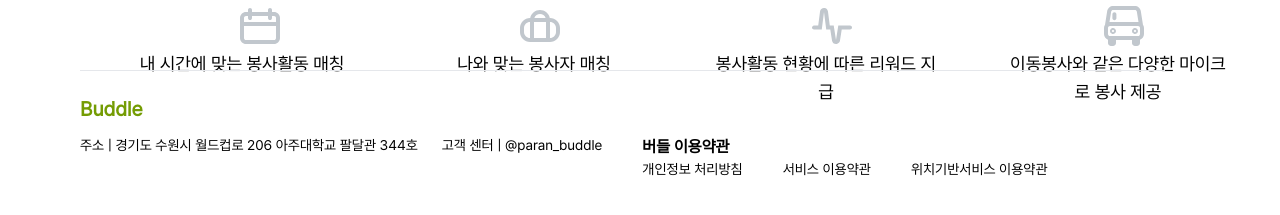
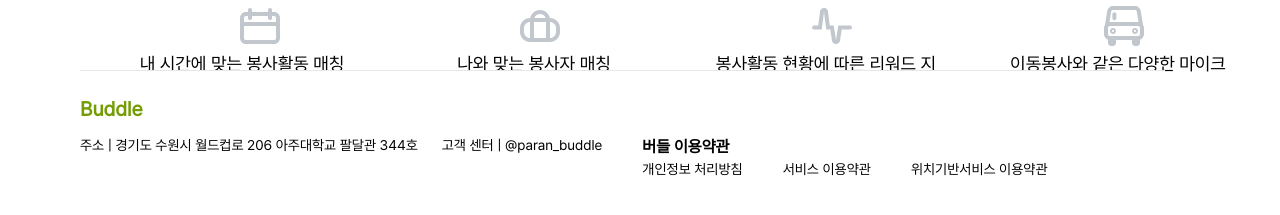
Before and after one commit to BuddlIes/FrontEnd, a React (Vite) app: page / in a window 1280 px wide. Shown: the part 605-820 px from the top of the page. Built offline with nearby package versions, Linux system fonts and the light colour scheme.

Commit message:
feat: header 배경색 추가

```diff
--- a/src/Components/Bottom/index.jsx
+++ b/src/Components/Bottom/index.jsx
@@ -2,7 +2,7 @@ import React from "react";
 
 function Bottom() {
   return (
-    <div className="border-t fixed bottom-0">
+    <div className="border-t fixed bottom-0 bg-white">
       <div className="text-main text-xl  font-semibold pb-3 pt-6 flex-1">
         Buddle
       </div>
--- a/src/pages/WriteBoardPage/Component/CompleteBtn/index.jsx
+++ b/src/pages/WriteBoardPage/Component/CompleteBtn/index.jsx
@@ -1,7 +1,7 @@
 import React from "react";
 
-function index() {
+function CompleteBtn() {
   return <div>index</div>;
 }
 
-export default index;
+export default CompleteBtn;
```
